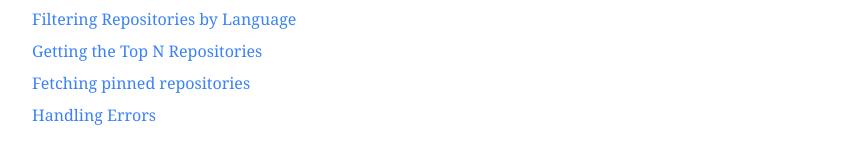
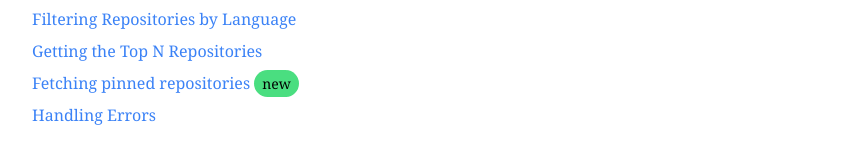
Before and after one commit to yashsehgal/use-github, a React (Create React App) app: page / in a window 1280 px wide. Shown: the part 781-941 px from the top of the page, without its empty margins (208-1069 px from the left). Built offline with nearby package versions, Linux system fonts and the light colour scheme.

Commit message:
feat: add new badge to pinned docs

```diff
--- a/src/components/sections/documentation-index.tsx
+++ b/src/components/sections/documentation-index.tsx
@@ -1,7 +1,7 @@
 import React from 'react';
 import { ResponsiveContentControl } from '../layouts/responsive-content-control';
 
-const DOCUMENTATION_INDEX: { name: string; id: string }[] = [
+const DOCUMENTATION_INDEX: { name: string; id: string; isNew?: boolean }[] = [
   { name: 'Installation', id: 'installation' },
   { name: 'Hook signature', id: 'hook-signature' },
   { name: 'Fetching GitHub user info', id: 'fetching-github-user-info' },
@@ -11,7 +11,11 @@ const DOCUMENTATION_INDEX: { name: string; id: string }[] = [
     id: 'filtering-repositories-by-language',
   },
   { name: 'Getting the Top N Repositories', id: 'getting-top-n-repositories' },
-  { name: 'Fetching pinned repositories', id: 'fetching-pinned-repositories' },
+  {
+    name: 'Fetching pinned repositories',
+    id: 'fetching-pinned-repositories',
+    isNew: true,
+  },
   { name: 'Handling Errors', id: 'handling-errors' },
 ];
 
@@ -23,7 +27,10 @@ const DocumentationIndex = (): JSX.Element => {
         {DOCUMENTATION_INDEX.map((documentationItem, index) => {
           return (
             <li key={index}>
-              <a href={`#${documentationItem.id}`}>{documentationItem.name}</a>
+              <a href={`#${documentationItem.id}`}>{documentationItem.name}</a>{' '}
+              {documentationItem.isNew && (
+                <span className="new-badge">new</span>
+              )}
             </li>
           );
         })}
--- a/src/index.css
+++ b/src/index.css
@@ -13,6 +13,10 @@ body {
 
 .inline-info {
   @apply p-4 rounded-lg bg-blue-100;
+}
+
+.new-badge {
+  @apply text-sm font-medium text-black bg-green-400 rounded-full px-2 py-1 w-fit h-fit;
 }
 
 .hljs {
```
